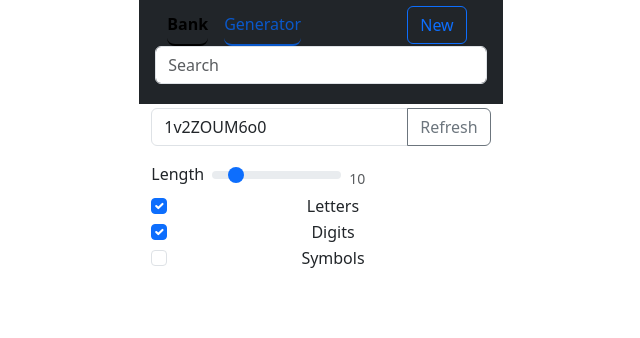
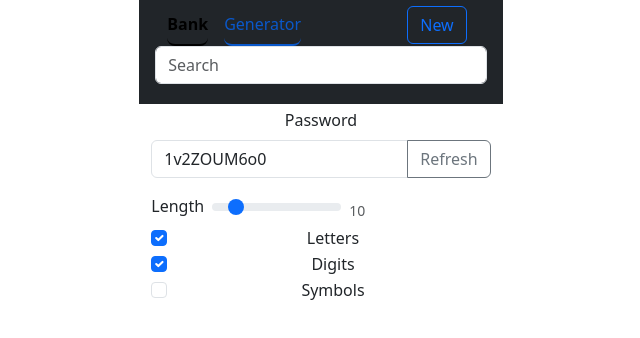
Before and after one commit to Samwise-B/password_manager, a React (Vite) app in the folder client/: page / in a window 1280 px wide. Both pictures are taken after a click on the button "Generator". Shown: the top 338 px of the page, without its empty margins (319-959 px from the left). Built offline with nearby package versions, Linux system fonts and the light colour scheme.

Commit message:
added password label on generator, added username to pass details & add-pass element

```diff
--- a/client/src/App.tsx
+++ b/client/src/App.tsx
@@ -132,7 +132,11 @@ function PassDetails({passItem} : passDetailProps) {
           <input type="email" className="form-control" id="emailInput" value={passItem.email}></input>
         </div>
         <div className="container mb-3">
-          <label htmlFor="inputPassword5" className="form-label">Password</label>
+          <label htmlFor="usernameInput" className="form-label">Username</label>
+          <input type="text" className="form-control" id="emailInput" value={passItem.username}></input>
+        </div>
+        <label htmlFor="inputPassword5" className="form-label">Password</label>
+        <div className="container input-group mb-3">
           <input type={passInputType} id="inputPassword5" className="form-control" value={passItem.password} aria-describedby="passwordHelpBlock"></input>
           <button type="button" className="btn btn-primary" onClick={handleShowPassword}>Show</button>
         </div>
@@ -153,9 +157,10 @@ function PasswordCreator({updatePasswordList}: passwordCreatorProps) {
       email: {value: string};
       password: {value: string};
       url: {value: string};
+      username: {value:string};
     }
     const site_favicon = "/vite.svg"
-    const username = "placeholder"
+    const username = target.username.value;
     const email = target.email.value;
     const password = target.password.value;
     const url = target.url.value;
@@ -174,10 +179,14 @@ function PasswordCreator({updatePasswordList}: passwordCreatorProps) {
             <label htmlFor="emailInput" className="form-label">Email address</label>
             <input type="email" className="form-control" id="emailInput" placeholder="name@example.com" name="email"></input>
           </div>
+          <div className="container mb-3">
+            <label htmlFor="usernameInput" className="form-label">Username</label>
+            <input type="us" className="form-control" id="usernameInput" aria-describedby="emailHelp"></input>
+          </div>
           <Generator readonlyPassword={false}/>
           <div className="container mb-3">
             <label htmlFor="urlInput" className="form-label">Website</label>
-            <input type="url" className="form-control" id="urlInput" placeholder="www.placeholder.com" name="url"></input>
+            <input type="url" className="form-control" id="urlInput" placeholder="https://www.placeholder.com" name="url"></input>
           </div>
           <button type="submit" className="btn btn-primary" data-bs-dismiss="offcanvas">Submit</button>
         </form>
--- a/client/src/Generator.tsx
+++ b/client/src/Generator.tsx
@@ -25,10 +25,13 @@ interface passLengthProps {
 function PasswordBox({password, isReadOnly, onRefreshClick, onChangePassword} : passBoxProps) {
 
   return (
-    <div className='PasswordText input-group mb-3'>
-      <input className="form-control" type="text" name="password" value={password} onChange={onChangePassword} id="generatedPassword" readOnly={isReadOnly}></input>
-      <button type='button' className="btn btn-outline-secondary" id="passwordRefresh" onClick={onRefreshClick}>Refresh</button>
-    </div>
+    <>
+      <label htmlFor="generatedPassword" className="form-label">Password</label>
+      <div className='PasswordText input-group mb-3'>
+        <input className="form-control" type="text" name="password" value={password} onChange={onChangePassword} id="generatedPassword" readOnly={isReadOnly}></input>
+        <button type='button' className="btn btn-outline-secondary" id="passwordRefresh" onClick={onRefreshClick}>Refresh</button>
+      </div>
+    </>
   )
 }
 
```
